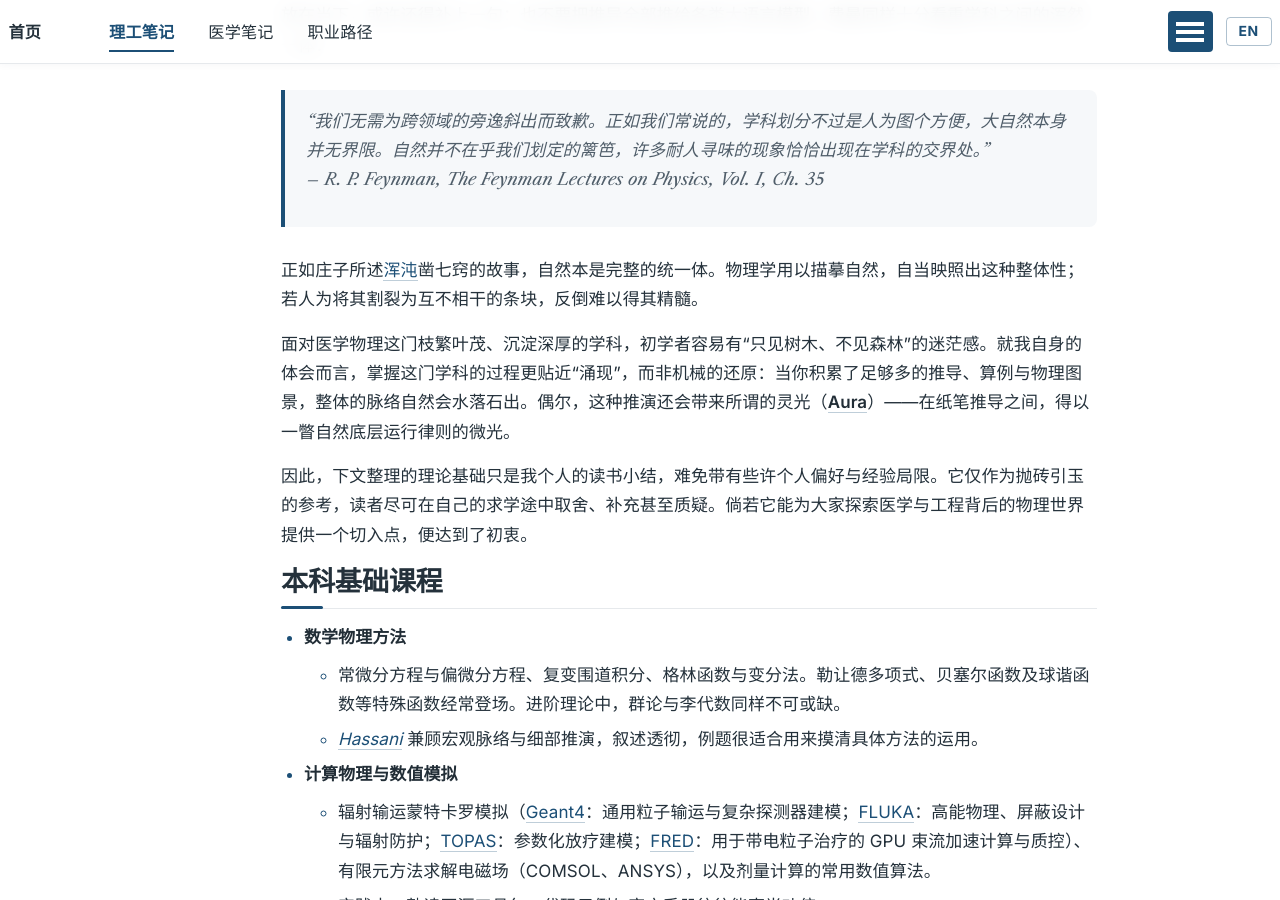
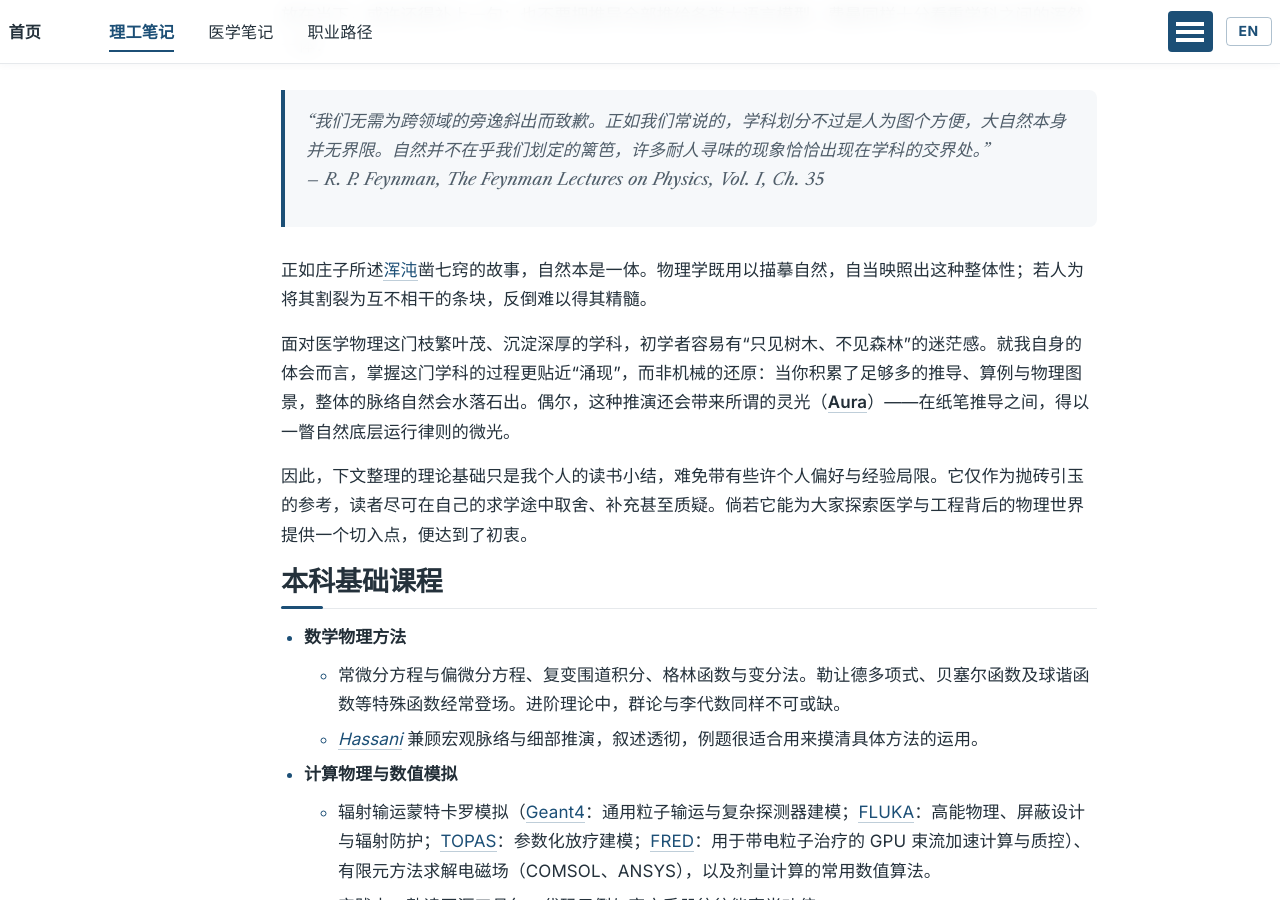
Before and after one commit to Louis-QiuyuLu/Louis-QiuyuLu.github.io, a Jekyll site: the page built from _pages/zh-notes-on-stem.md, in a window 1280 px wide and 900 px high, scrolled down 656 px. Built offline with Jekyll 4.4.1, drawn with Linux system fonts in a browser that asks for light colours; some web fonts are replaced; formulas are drawn with MathJax 3.

Commit message:
Clarify the concept of unity in nature and physics
Refined the description of the unity of nature and its representation in physics, emphasizing the importance of holistic understanding in medical physics.

```diff
--- a/_pages/zh-notes-on-stem.md
+++ b/_pages/zh-notes-on-stem.md
@@ -23,7 +23,7 @@ ref: notes-on-stem
 > “我们无需为跨领域的旁逸斜出而致歉。正如我们常说的，学科划分不过是人为图个方便，大自然本身并无界限。自然并不在乎我们划定的篱笆，许多耐人寻味的现象恰恰出现在学科的交界处。”
 > – *R. P. Feynman, The Feynman Lectures on Physics, Vol. I, Ch. 35*
 
-正如庄子所述[浑沌](https://en.wikipedia.org/wiki/Hundun)凿七窍的故事，自然本是完整的统一体。物理学用以描摹自然，自当映照出这种整体性；若人为将其割裂为互不相干的条块，反倒难以得其精髓。
+正如庄子所述[浑沌](https://en.wikipedia.org/wiki/Hundun)凿七窍的故事，自然本是一体。物理学既用以描摹自然，自当映照出这种整体性；若人为将其割裂为互不相干的条块，反倒难以得其精髓。
 
 面对医学物理这门枝繁叶茂、沉淀深厚的学科，初学者容易有“只见树木、不见森林”的迷茫感。就我自身的体会而言，掌握这门学科的过程更贴近“涌现”，而非机械的还原：当你积累了足够多的推导、算例与物理图景，整体的脉络自然会水落石出。偶尔，这种推演还会带来所谓的灵光（[**Aura**](https://en.wikipedia.org/wiki/The_Work_of_Art_in_the_Age_of_Mechanical_Reproduction)）——在纸笔推导之间，得以一瞥自然底层运行律则的微光。
 
```
